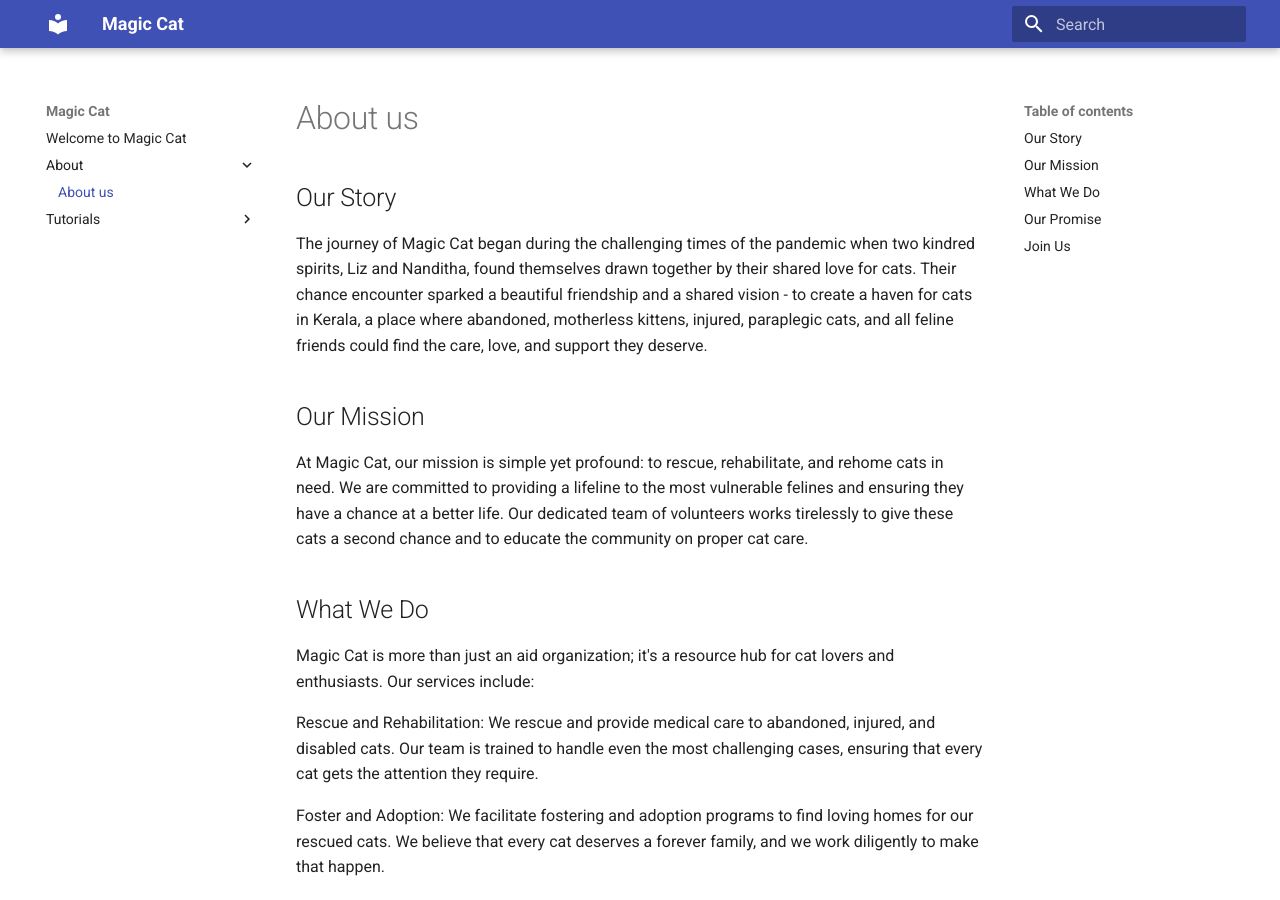
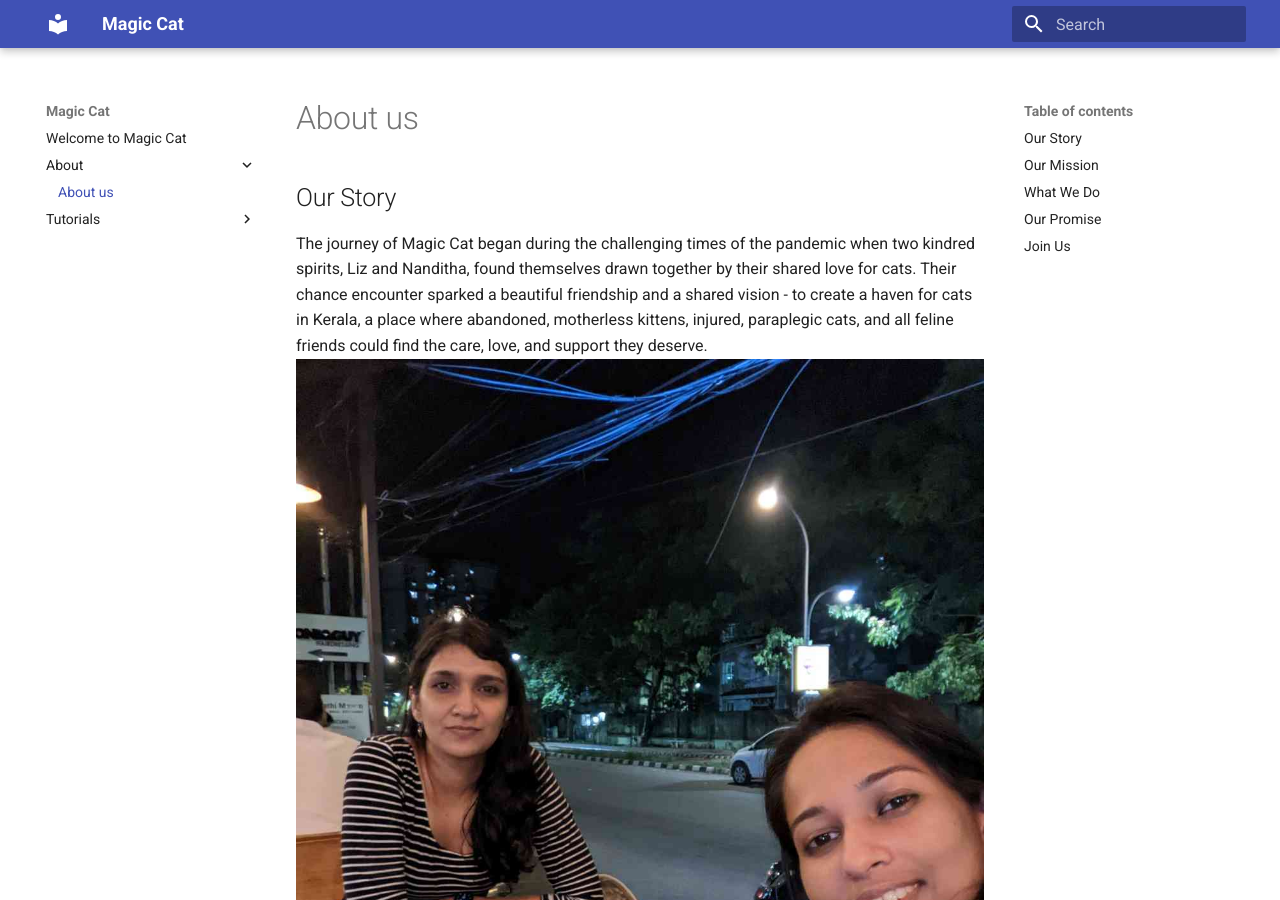
Before and after one commit to MagicCatIn/magiccat.github.io, an MkDocs documentation site: the page built from docs/about/about us.md, in a window 1280 px wide and 900 px high. Built offline with MkDocs 1.6.1 and Material for MkDocs 9.7.7, drawn with Linux system fonts in a browser that asks for light colours.

Commit message:
Update about us.md

```diff
--- a/docs/about/about us.md
+++ b/docs/about/about us.md
@@ -1,7 +1,7 @@
 ## Our Story
 
 The journey of Magic Cat began during the challenging times of the pandemic when two kindred spirits, Liz and Nanditha, found themselves drawn together by their shared love for cats. Their chance encounter sparked a beautiful friendship and a shared vision - to create a haven for cats in Kerala, a place where abandoned, motherless kittens, injured, paraplegic cats, and all feline friends could find the care, love, and support they deserve.
-![](./images/about/us.jpg)
+![](../images/about/us.jpg)
 
 ## Our Mission
 
```
